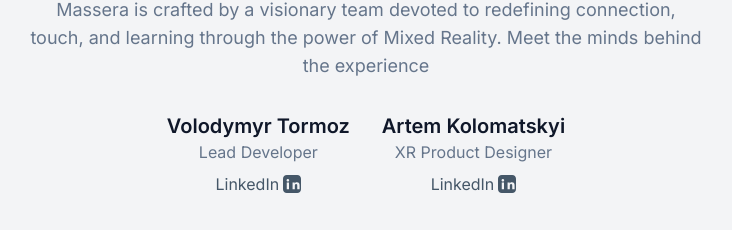
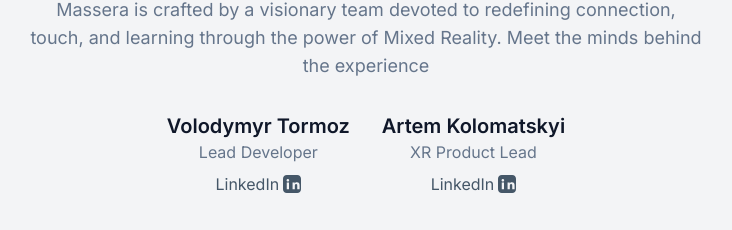
Before and after one commit to Gustorvo/Massera-landing-page, a Next.js app: page / in a window 1280 px wide. Shown: the part 4454-4684 px from the top of the page, without its empty margins (274-1006 px from the left). Built offline with nearby package versions, Linux system fonts and the light colour scheme.

Commit message:
chore: update CreditsSection role title for accuracy

```diff
--- a/app/page.tsx
+++ b/app/page.tsx
@@ -405,7 +405,7 @@ function CreditsSection() {
             </div>
             <div className="flex flex-col items-center">
               <span className="text-xl font-semibold">Artem Kolomatskyi</span>
-              <span className="text-md text-muted-foreground mb-2">XR Product Designer</span>
+              <span className="text-md text-muted-foreground mb-2">XR Product Lead</span>
               <a
                 href="https://www.linkedin.com/in/artemkolomatskyi/"
                 target="_blank"
```
